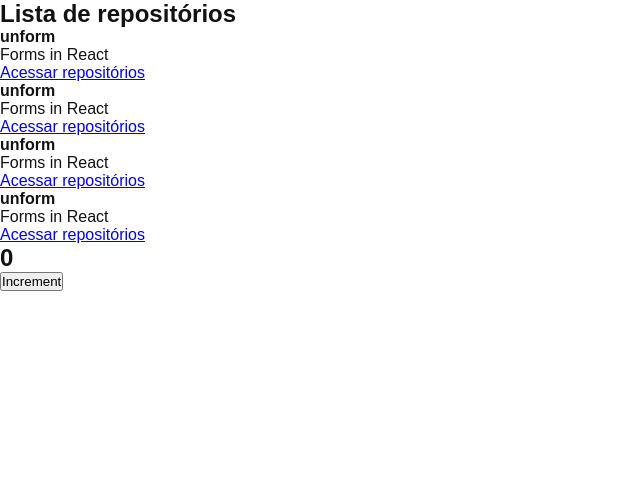
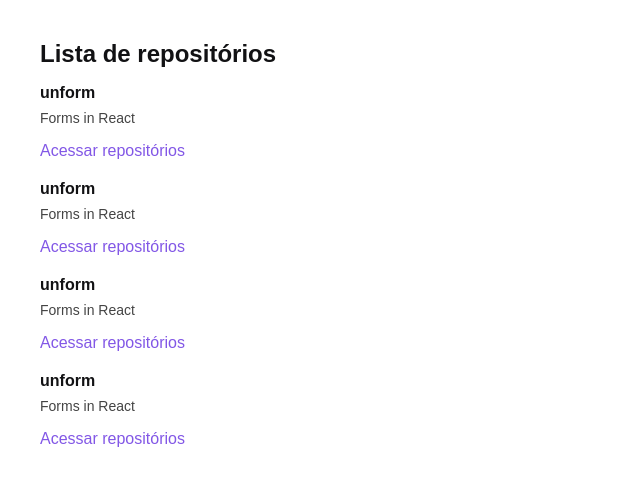
Before and after one commit to marcosparrotto/Ignite-ReactJS-Aula01, a React app: page / in a window 1280 px wide. Shown: the top 486 px of the page, without its empty margins (0-640 px from the left). Built offline with nearby package versions, Linux system fonts and the light colour scheme.

Commit message:
counter removido e estilização da listagem

```diff
--- a/src/App.jsx
+++ b/src/App.jsx
@@ -1,13 +1,9 @@
-import { Counter } from './components/Counter';
 import { RepositoryList } from './components/RepositoryList';
 import './styles/global.scss';
 
 export function App() {
 
   return (
-    <>
       <RepositoryList/>
-      <Counter/>
-    </>
   )
 }
--- a/src/components/Counter.jsx
+++ /dev/null
@@ -1,18 +0,0 @@
-import { useState } from 'react';
-
-export function Counter() {
-  const [counter, setCounter] = useState(0);
-
-  function increment() {
-    setCounter(counter + 1);
-  }
-
-  return (
-    <div>
-      <h2>{counter}</h2>
-      <button type="button" onClick={increment}>
-        Increment
-      </button>
-    </div>
-  )
-}
--- a/src/components/RepositoryList.jsx
+++ b/src/components/RepositoryList.jsx
@@ -1,4 +1,6 @@
 import { RepositoryItem } from "./RepositoryItem"
+
+import '../styles/repositories.scss'
 
 const repository = {
   name: "unform",
--- /dev/null
+++ b/src/styles/repositories.scss
@@ -0,0 +1,30 @@
+section.repository-list {
+  margin: 40px;
+
+  h1 {
+    margin-bottom: 16px;
+  }
+
+  ul {
+    list-style: none;
+
+    li {
+      & + li {
+        margin-top: 20px;
+      }
+
+      p {
+        font-size: 14px;
+        color: #444;
+        margin-top: 8px;
+      }
+
+      a {
+        display: inline-block;
+        margin-top: 16px;
+        text-decoration: none;
+        color: #8257e6;
+      }
+    }
+  }
+}
```
